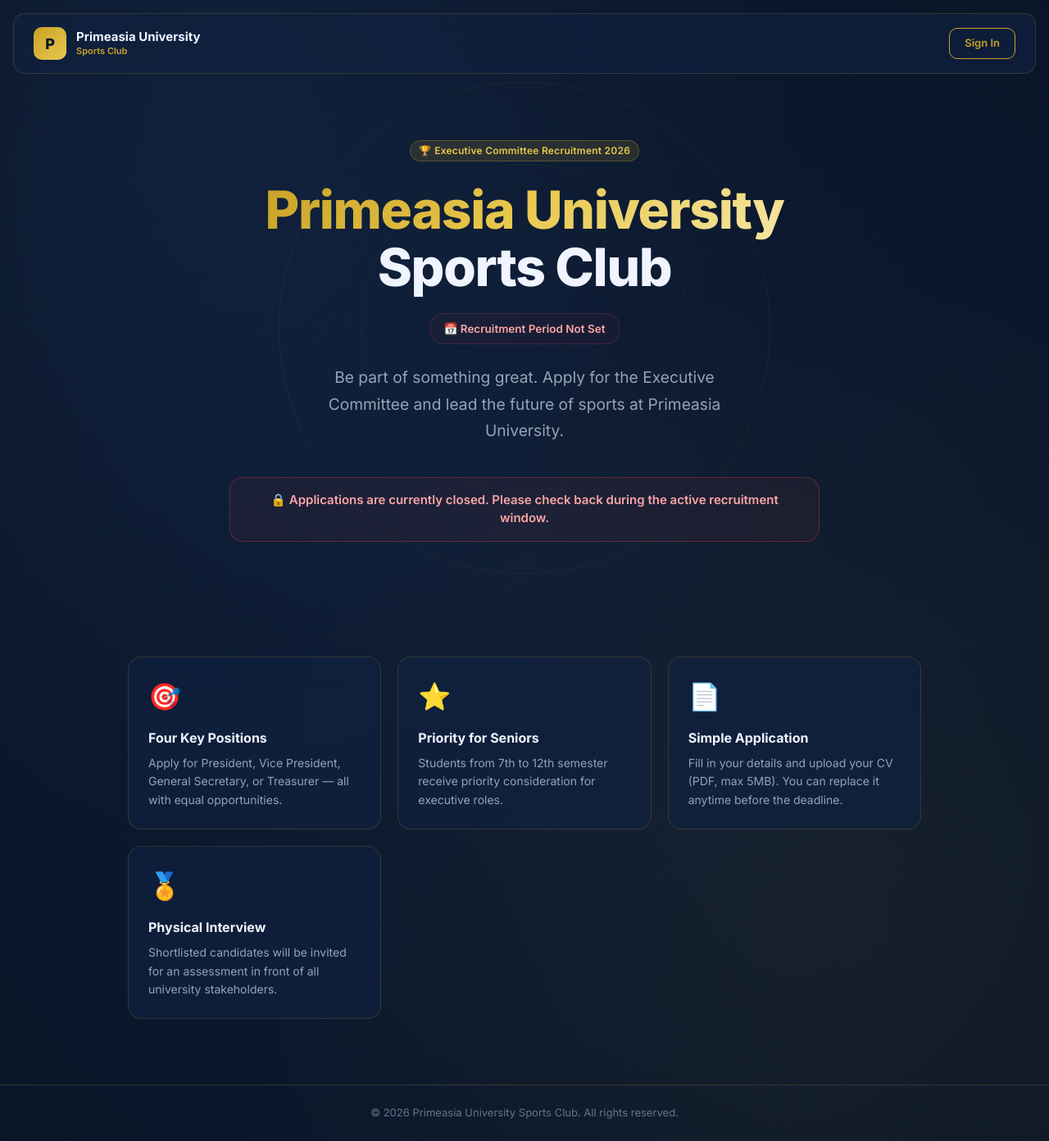
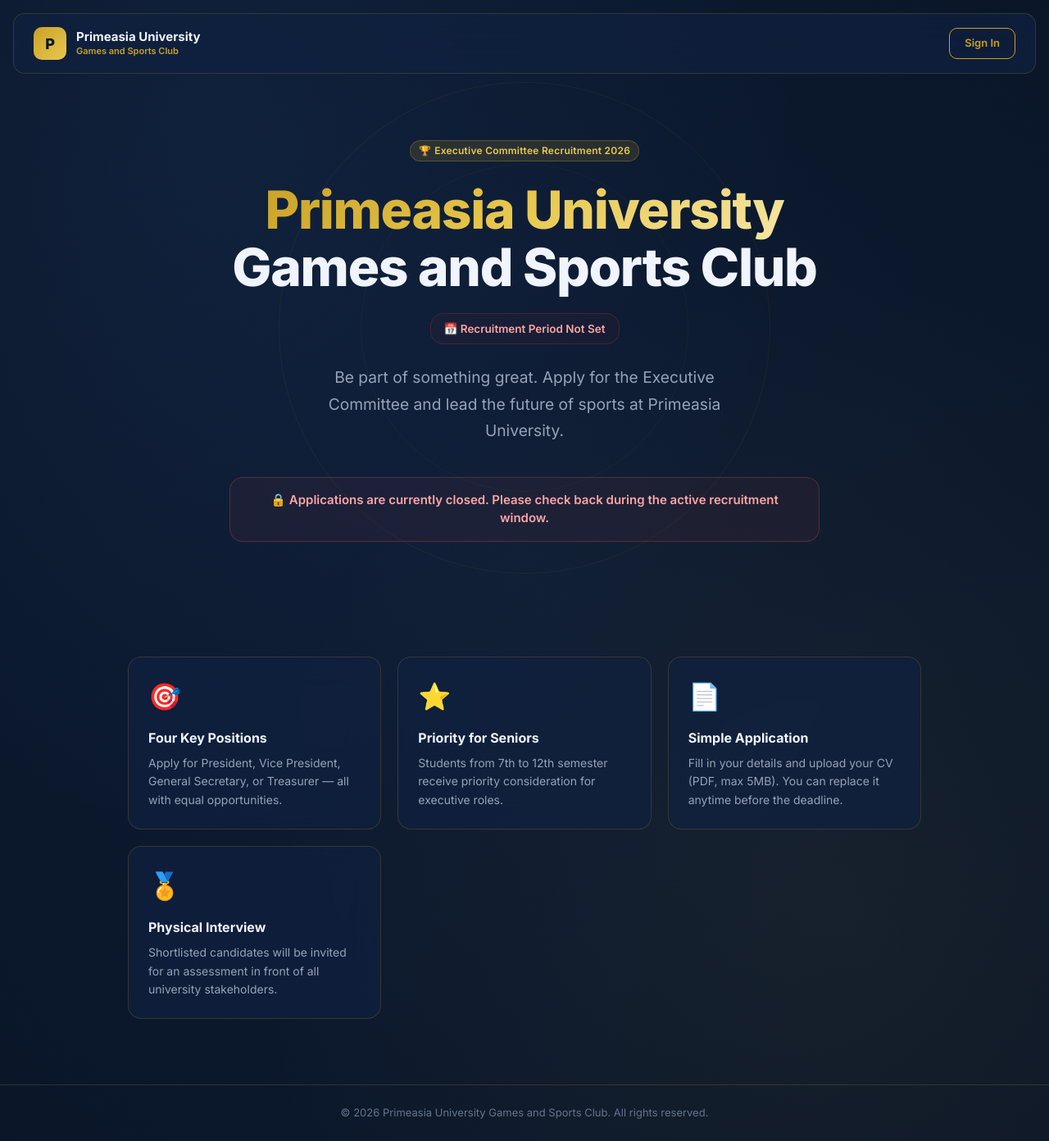
Before and after one commit to sbsaad/primeasia-sports-club, a Next.js app: page / in a window 1280 px wide. Shown: the whole page at 82% size. Built offline with nearby package versions, Linux system fonts and the light colour scheme; no server answers; the database is empty.

Commit message:
fix: date timezone alignment in datetime-local admin inputs and update club name to Primeasia University Games and Sports Club

```diff
--- a/app/api/admin/download-zip/route.ts
+++ b/app/api/admin/download-zip/route.ts
@@ -36,7 +36,7 @@ function buildDetailsText(row: {
   uploadedAt: Date;
 }): string {
   return [
-    "=== Primeasia University Sports Club ===",
+    "=== Primeasia University Games and Sports Club ===",
     "Executive Committee Application Details",
     "========================================",
     "",
@@ -58,7 +58,7 @@ function buildDetailsText(row: {
     row.whyAppropriate || "None provided.",
     "",
     "========================================",
-    "Generated by Primeasia University Sports Club Admin System",
+    "Generated by Primeasia University Games and Sports Club Admin System",
   ].join("\n");
 }
 
--- a/app/layout.tsx
+++ b/app/layout.tsx
@@ -12,12 +12,12 @@ const inter = Inter({
 });
 
 export const metadata: Metadata = {
-  title: "Primeasia University Sports Club",
+  title: "Primeasia University Games and Sports Club",
   description:
-    "Apply for the Executive Committee of Primeasia University Sports Club. Sign in with your Google account to submit your application.",
-  keywords: ["Primeasia", "Sports Club", "University", "Executive Committee"],
+    "Apply for the Executive Committee of Primeasia University Games and Sports Club. Sign in with your Google account to submit your application.",
+  keywords: ["Primeasia", "Games and Sports Club", "University", "Executive Committee"],
   openGraph: {
-    title: "Primeasia University Sports Club",
+    title: "Primeasia University Games and Sports Club",
     description: "Join the Executive Committee — Apply Now",
     type: "website",
   },
--- a/app/page.tsx
+++ b/app/page.tsx
@@ -35,7 +35,7 @@ export default async function LandingPage() {
               Primeasia University
             </div>
             <div style={{ fontSize: "11px", color: "var(--gold)", fontWeight: 600 }}>
-              Sports Club
+              Games and Sports Club
             </div>
           </div>
         </div>
@@ -84,7 +84,7 @@ export default async function LandingPage() {
           }}>
             <span className="gold-text">Primeasia University</span>
             <br />
-            <span style={{ color: "var(--text-primary)" }}>Sports Club</span>
+            <span style={{ color: "var(--text-primary)" }}>Games and Sports Club</span>
           </h1>
 
           {/* Recruitment Date Range Label */}
@@ -182,7 +182,7 @@ export default async function LandingPage() {
         borderTop: "1px solid var(--glass-border)",
         color: "var(--text-muted)", fontSize: "13px"
       }}>
-        © {new Date().getFullYear()} Primeasia University Sports Club. All rights reserved.
+        © {new Date().getFullYear()} Primeasia University Games and Sports Club. All rights reserved.
       </footer>
     </main>
   );
--- a/app/upload/page.tsx
+++ b/app/upload/page.tsx
@@ -56,7 +56,7 @@ export default async function UploadPage() {
               <p style={{ color: "var(--text-secondary)", fontSize: "15px", lineHeight: 1.6 }}>
                 {existingSubmission
                   ? "You can update your details or replace your CV below."
-                  : "Fill in your details and upload your CV to apply for the Sports Club Executive Committee."}
+                  : "Fill in your details and upload your CV to apply for the Games and Sports Club Executive Committee."}
               </p>
             </div>
 
--- a/components/AdminTable.tsx
+++ b/components/AdminTable.tsx
@@ -40,6 +40,14 @@ interface Props {
   };
 }
 
+const toLocalDateTimeLocal = (isoString?: string) => {
+  if (!isoString) return "";
+  const d = new Date(isoString);
+  if (isNaN(d.getTime())) return "";
+  const pad = (num: number) => String(num).padStart(2, '0');
+  return `${d.getFullYear()}-${pad(d.getMonth() + 1)}-${pad(d.getDate())}T${pad(d.getHours())}:${pad(d.getMinutes())}`;
+};
+
 export default function AdminTable({ rows, initialDates }: Props) {
   const [search, setSearch] = useState("");
   const [posFilter, setPosFilter] = useState("All");
@@ -54,8 +62,8 @@ export default function AdminTable({ rows, initialDates }: Props) {
   const cancelRef = useRef<boolean>(false);
 
   // Date range picker states
-  const [startDate, setStartDate] = useState(initialDates?.start ? new Date(initialDates.start).toISOString().slice(0, 16) : "");
-  const [endDate, setEndDate] = useState(initialDates?.end ? new Date(initialDates.end).toISOString().slice(0, 16) : "");
+  const [startDate, setStartDate] = useState(toLocalDateTimeLocal(initialDates?.start));
+  const [endDate, setEndDate] = useState(toLocalDateTimeLocal(initialDates?.end));
   const [isSavingDates, setIsSavingDates] = useState(false);
   const [dateMessage, setDateMessage] = useState("");
 
@@ -252,7 +260,7 @@ export default function AdminTable({ rows, initialDates }: Props) {
 
       let auditReportText = [
         "===================================================",
-        "Primeasia University Sports Club Recruitment 2026",
+        "Primeasia University Games and Sports Club Recruitment 2026",
         "            SECURITY AUDIT REPORT",
         "===================================================",
         `Generated: ${new Date().toLocaleString("en-GB", { timeZone: "Asia/Dhaka" })} (Dhaka Time)`,
@@ -320,7 +328,7 @@ export default function AdminTable({ rows, initialDates }: Props) {
 
   const buildDetailsText = (row: SubmissionRow): string => {
     return [
-      "=== Primeasia University Sports Club ===",
+      "=== Primeasia University Games and Sports Club ===",
       "Executive Committee Application Details",
       "========================================",
       "",
@@ -342,7 +350,7 @@ export default function AdminTable({ rows, initialDates }: Props) {
       row.whyAppropriate || "None provided.",
       "",
       "========================================",
-      "Generated by Primeasia University Sports Club Admin System",
+      "Generated by Primeasia University Games and Sports Club Admin System",
     ].join("\n");
   };
 
--- a/components/Navbar.tsx
+++ b/components/Navbar.tsx
@@ -38,7 +38,7 @@ export default function Navbar({ isAdmin }: { isAdmin?: boolean }) {
               Primeasia University
             </div>
             <div style={{ fontSize: "11px", color: "var(--gold)", fontWeight: 600 }}>
-              Sports Club
+              Games and Sports Club
             </div>
           </div>
         </Link>
```
Also changed, not shown: 1 other file (tests, documents, lock files or other folders).
